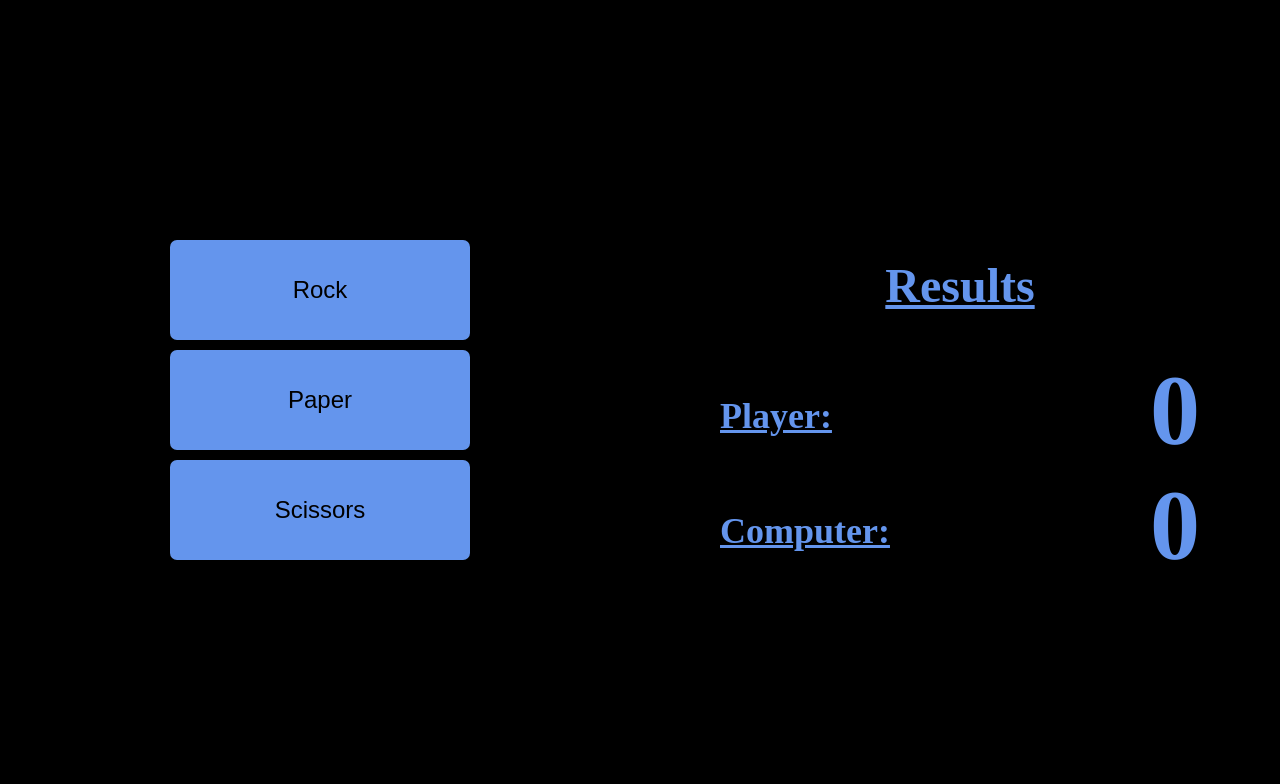
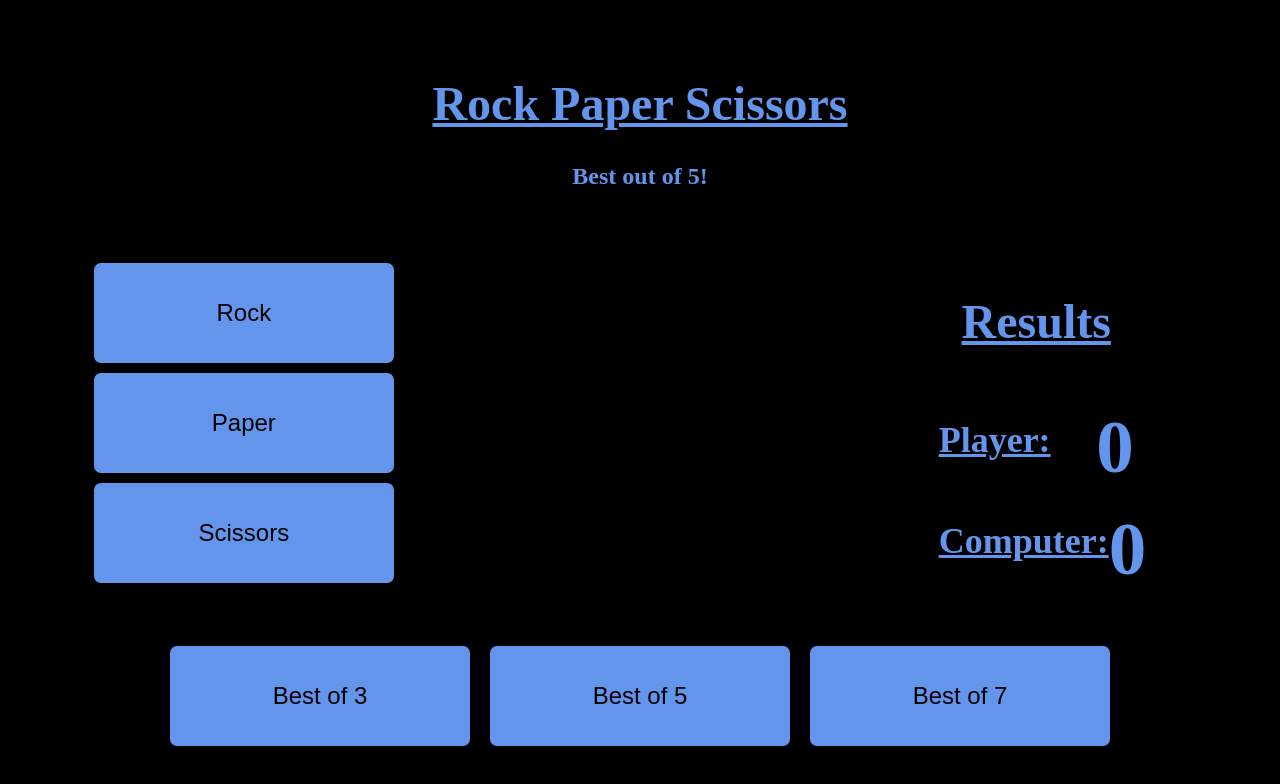
Before and after one commit to HPYardFore/TOP-RPS, a plain HTML site: page index.html in a window 1280 px wide. Drawn offline with Linux system fonts and the light colour scheme.

Commit message:
Fixed game round selection button and functions

```diff
--- a/index.html
+++ b/index.html
@@ -9,11 +9,19 @@
     <title>Rock Paper Scissors</title>
   </head>
   <body>
-    <div class="container">
+    <div class="mainContainer">
+      <div class="headContainer">
+        <h1>Rock Paper Scissors</h1>
+        <h2 class="numRounds">Best out of 5!</h3>
+      </div>
+      <div class="gameContainer">
         <div class="gameSelection">
-        <button class="rock" value="Rock"><i class="fa-solid fa-hand-back-fist fa-2x1"></i>Rock</button>
-        <button class="paper" value="Paper">Paper</button>
-        <button class="scissors" value="Scissors">Scissors</button>
+          <button class="player" value="Rock">Rock</button>
+          <button class="player" value="Paper">Paper</button>
+          <button class="player" value="Scissors">Scissors</button>
+        </div>
+        <div class="gameMessages">
+          <h3 class="results"></h3>
         </div>
         <div class="gameResults">
           <h2 class="resultHeader">Results</h2>
@@ -25,7 +33,13 @@
             <h2 class="resultHeader2">Computer:</h2>
             <span id="cpuScore">0 </span>
           </div>
-
+        </div>
+      </div>
+      <div class="footerContainer">
+        <button class="rounds" value="3">Best of 3</button>
+        <button class="rounds" value="5">Best of 5</button>
+        <button class="rounds" value="7">Best of 7</button>
+      </div>
     </div>
   </body>
 </html>
--- a/script.js
+++ b/script.js
@@ -1,17 +1,38 @@
 // Declare variables to hold score for current game
 let playerScore = 0;
 let cpuScore = 0;
-let message = '';
 
-// Declare variable for # of rounds
+// Declare variable for # of rounds - default to 5
 let rounds = 5;
 
 // declare constants for changing score in <span> elements
 const player = document.querySelector('#playerScore');
 const computer = document.querySelector('#cpuScore');
 
+// declare contast for changing game status messages
+const message = document.querySelector('.results');
+
+// Change # of rounds
+
+const gameRounds = document.querySelectorAll('.rounds');
+gameRounds.forEach((button) => {
+  button.addEventListener('click', () => {
+    resetGame(button.value);
+    console.log(rounds);
+    message.textContent = `Game Reset! New game, best of ${rounds} wins!`;
+    // reset scores back to 0
+  });
+});
+
+function resetGame(num) {
+  playerScore = 0;
+  cpuScore = 0;
+  rounds = num;
+  player.textContent = playerScore;
+  computer.textContent = cpuScore;
+}
+
 // Set random computer selection before player selection
-
 const computerPlay = () => {
   let choices = ['Rock', 'Paper', 'Scissors'];
   let randChoice = Math.floor(Math.random() * 3);
@@ -20,7 +41,7 @@ const computerPlay = () => {
 };
 
 // Identify which button was selected and pass into playRound function
-const playerButtons = document.querySelectorAll('button');
+const playerButtons = document.querySelectorAll('button.player');
 playerButtons.forEach((button) => {
   button.addEventListener('click', () => {
     playRound(button.value);
@@ -32,40 +53,47 @@ function playRound(playerSelection) {
   console.log(playerSelection, computerSelection);
   // Handle Tie Game
   if (playerSelection === computerSelection) {
-    tieGame();
+    tieGame(playerSelection, computerSelection);
   }
   // Game Logic
   // Paper beats Rock
 
   if (playerSelection === 'Paper' && computerSelection === 'Rock') {
-    playerWin();
+    playerWin(playerSelection, computerSelection);
   } else if (playerSelection === 'Rock' && computerSelection === 'Paper') {
-    computerWin();
+    computerWin(playerSelection, computerSelection);
   }
 
   // Rock beats Scissors
   if (playerSelection === 'Rock' && computerSelection === 'Scissors') {
-    playerWin();
+    playerWin(playerSelection, computerSelection);
   } else if (playerSelection === 'Scissors' && computerSelection === 'Rock') {
-    computerWin();
+    computerWin(playerSelection, computerSelection);
   }
 
   // Scissors beats Paper
   if (playerSelection === 'Scissors' && computerSelection === 'Paper') {
-    playerWin();
+    playerWin(playerSelection, computerSelection);
   } else if (playerSelection === 'Paper' && computerSelection === 'Scissors') {
-    computerWin();
+    computerWin(playerSelection, computerSelection);
   }
 }
 
-function playerWin() {
+function playerWin(a, b) {
   playerScore++;
   player.textContent = playerScore;
+  message.textContent = `You won this round!
+  ${a} beats ${b}!`;
 }
 
-function computerWin() {
+function computerWin(a, b) {
   cpuScore++;
   computer.textContent = cpuScore;
+  message.textContent = `You lost this round! \r
+  ${b} beats ${a}!`;
 }
 
-function tieGame() {}
+function tieGame(a, b) {
+  message.textContent = `Tie Game, try again! \r
+  ${a} matches ${b}!`;
+}
--- a/style.css
+++ b/style.css
@@ -5,9 +5,15 @@ body {
 
 span#playerScore,
 span#cpuScore {
-  font-size: 100px;
+  font-size: 75px;
   color: cornflowerblue;
   font-weight: bold;
+}
+
+h1 {
+  font-size: 48px;
+  color: cornflowerblue;
+  text-decoration-line: underline;
 }
 
 h2.resultHeader {
@@ -22,7 +28,45 @@ h2.resultHeader2 {
   text-decoration-line: underline;
 }
 
-.container {
+.mainContainer {
+  background-color: black;
+  display: flex;
+  flex-direction: column;
+  justify-content: space-evenly;
+  height: 100vh;
+  width: 100vw;
+  overflow: hidden;
+}
+
+.gameContainer {
+  background-color: black;
+  display: flex;
+  flex-direction: row;
+  justify-content: space-between;
+  overflow: hidden;
+  margin: 0 0 0 0;
+  padding: 0;
+}
+
+.gameMessages {
+  background-color: black;
+  color: cornflowerblue;
+  overflow: hidden;
+  margin: 0 0 0 0;
+  width: 25vw;
+  text-align: center;
+}
+
+h2.numRounds {
+  color: cornflowerblue;
+}
+
+.headContainer {
+  background-color: black;
+  text-align: center;
+}
+
+.footerContainer {
   background-color: black;
   display: flex;
   flex-direction: row;
@@ -36,15 +80,13 @@ h2.resultHeader2 {
   flex-direction: column;
   align-items: center;
   justify-content: center;
-  height: 100vh;
-  width: 50vw;
+  width: 40vw;
 }
 
 .gameResults {
   background-color: black;
   display: flex;
-  height: 100vh;
-  width: 50vw;
+  width: 40vw;
   flex-direction: column;
   justify-content: center;
   align-items: center;
@@ -55,7 +97,7 @@ h2.resultHeader2 {
   flex-direction: row;
   justify-content: space-between;
   align-items: flex-end;
-  width: 75%;
+  width: 40%;
 }
 
 .cpuResults {
@@ -63,10 +105,10 @@ h2.resultHeader2 {
   flex-direction: row;
   justify-content: space-between;
   align-items: flex-end;
-  width: 75%;
+  width: 40%;
 }
 
-button {
+button.player {
   background-color: cornflowerblue;
   border: none;
   margin: 5px;
@@ -81,3 +123,15 @@ button {
 button:hover {
   transform: scale(1.1);
 }
+
+button.rounds {
+  background-color: cornflowerblue;
+  border: none;
+  margin: 10px;
+  padding: 10px;
+  border-radius: 7px;
+  font-size: 24px;
+  width: 300px;
+  height: 100px;
+  cursor: pointer;
+}
```
Lines whose indentation alone changed are shown as unchanged.
